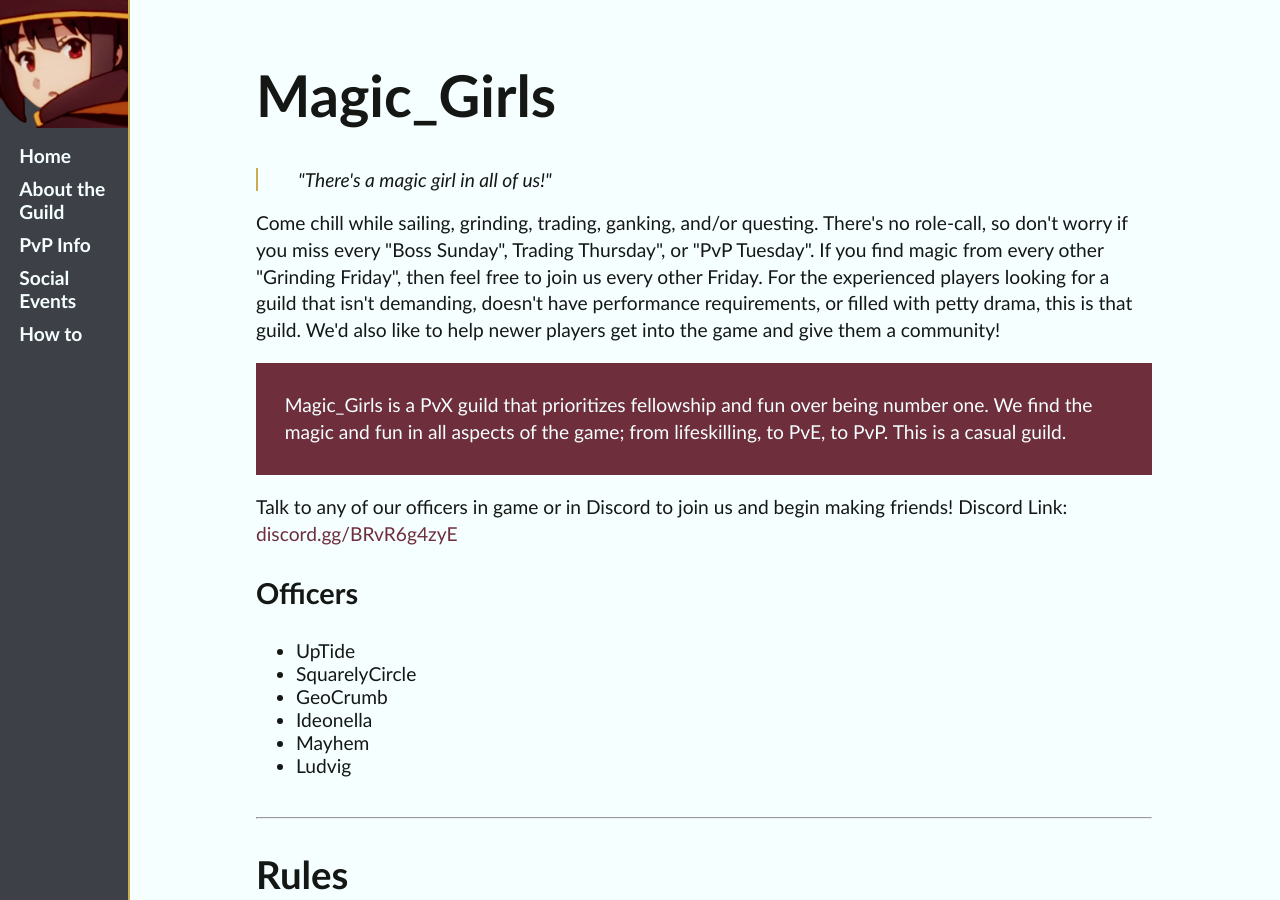
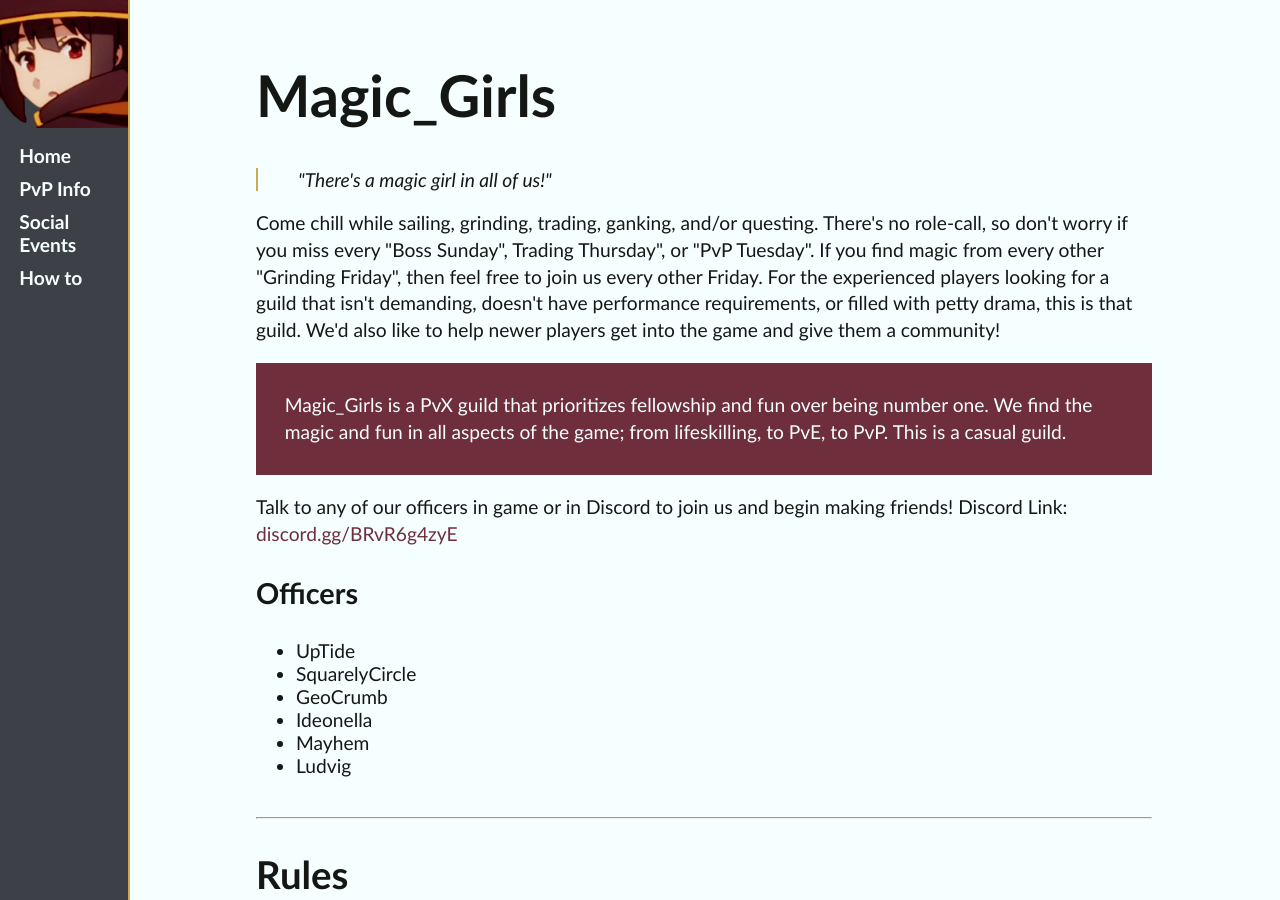
Before and after one commit to ideonella/ideonella.github.io, a Jekyll site: the page built from index.html, in a window 1280 px wide and 900 px high. Built offline with Jekyll 4.4.1, drawn with Linux system fonts in a browser that asks for light colours.

Commit message:
Update navigation.yml

```diff
--- a/_data/navigation.yml
+++ b/_data/navigation.yml
@@ -1,7 +1,5 @@
 - name: Home
   link: /
-- name: About the Guild
-  link: /guildinfo.html
 - name: PvP Info
   link: /pvp.html
 - name: Social Events
```
